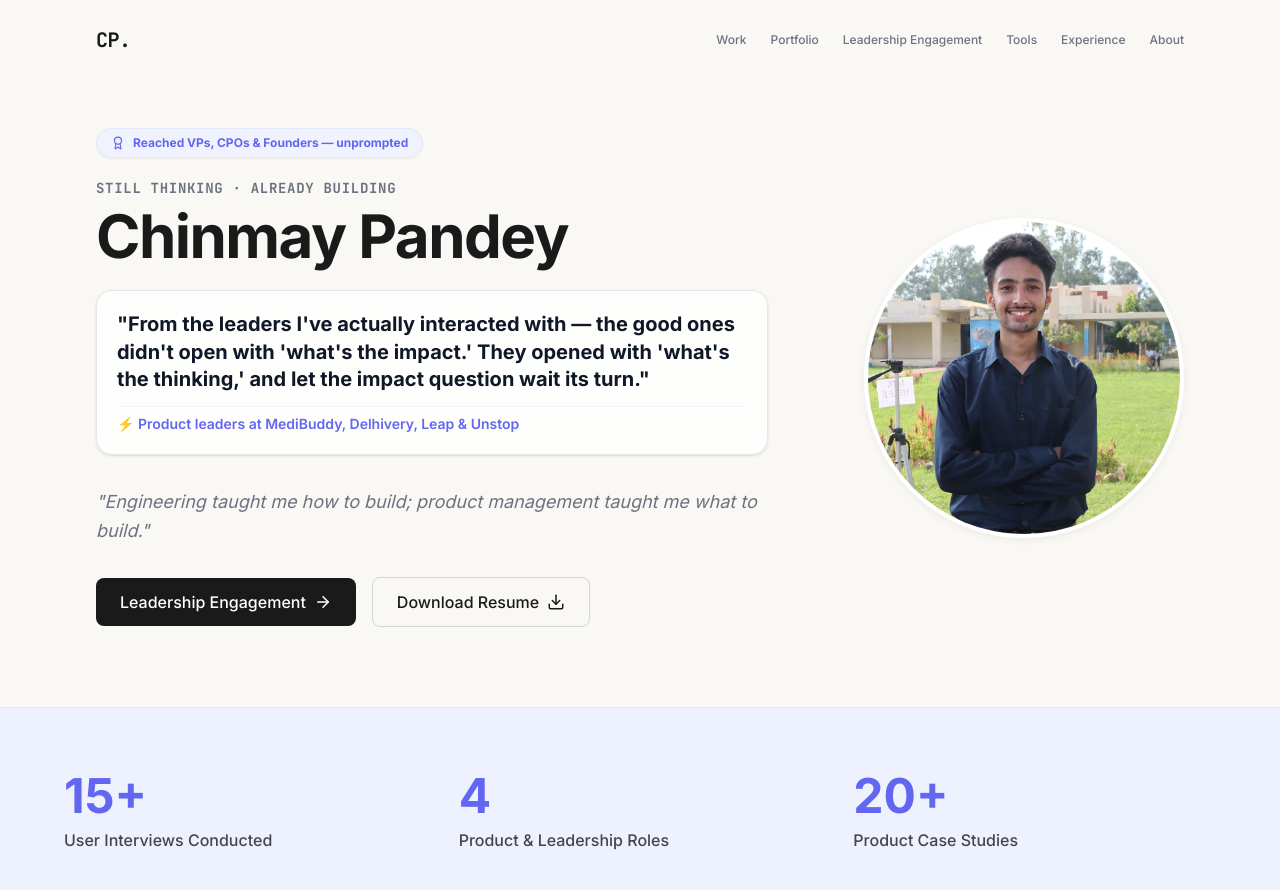
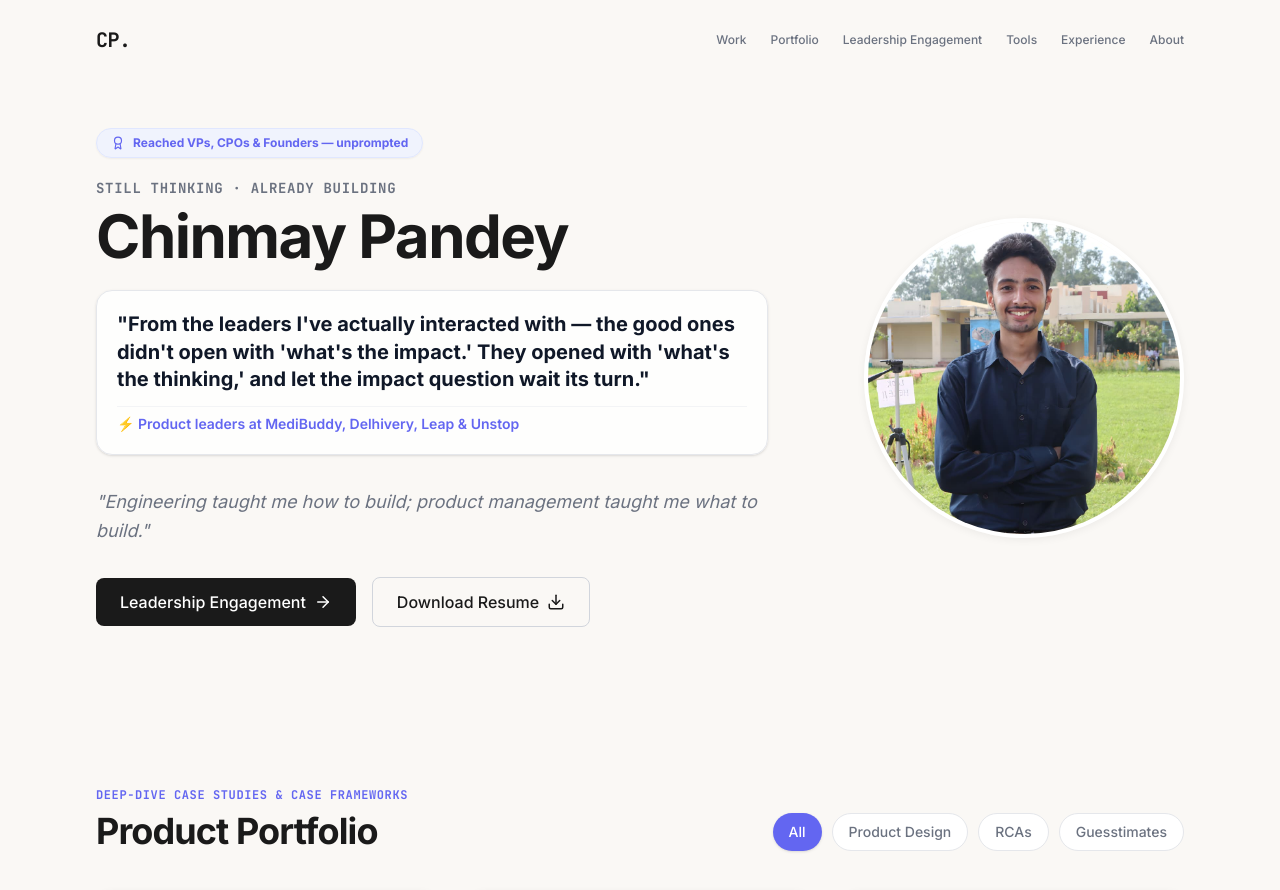
Before and after one commit to ChinmayPandey-devx/chinmay-portfolio, a React (Vite) app: page / in a window 1280 px wide. Shown: the top 890 px of the page. Built offline with nearby package versions, Linux system fonts and the light colour scheme.

Commit message:
Remove Stats section component from portfolio

```diff
--- a/src/App.jsx
+++ b/src/App.jsx
@@ -1,6 +1,5 @@
 import Navbar from './components/Navbar';
 import Hero from './components/Hero';
-import Stats from './components/Stats';
 import Portfolio from './components/Portfolio';
 import Pitches from './components/Pitches';
 import Tools from './components/Tools';
@@ -14,7 +13,6 @@ function App() {
       <Navbar />
       <main>
         <Hero />
-        <Stats />
         <Portfolio />
         <Pitches showLogos={true} />
         <Tools />
```
